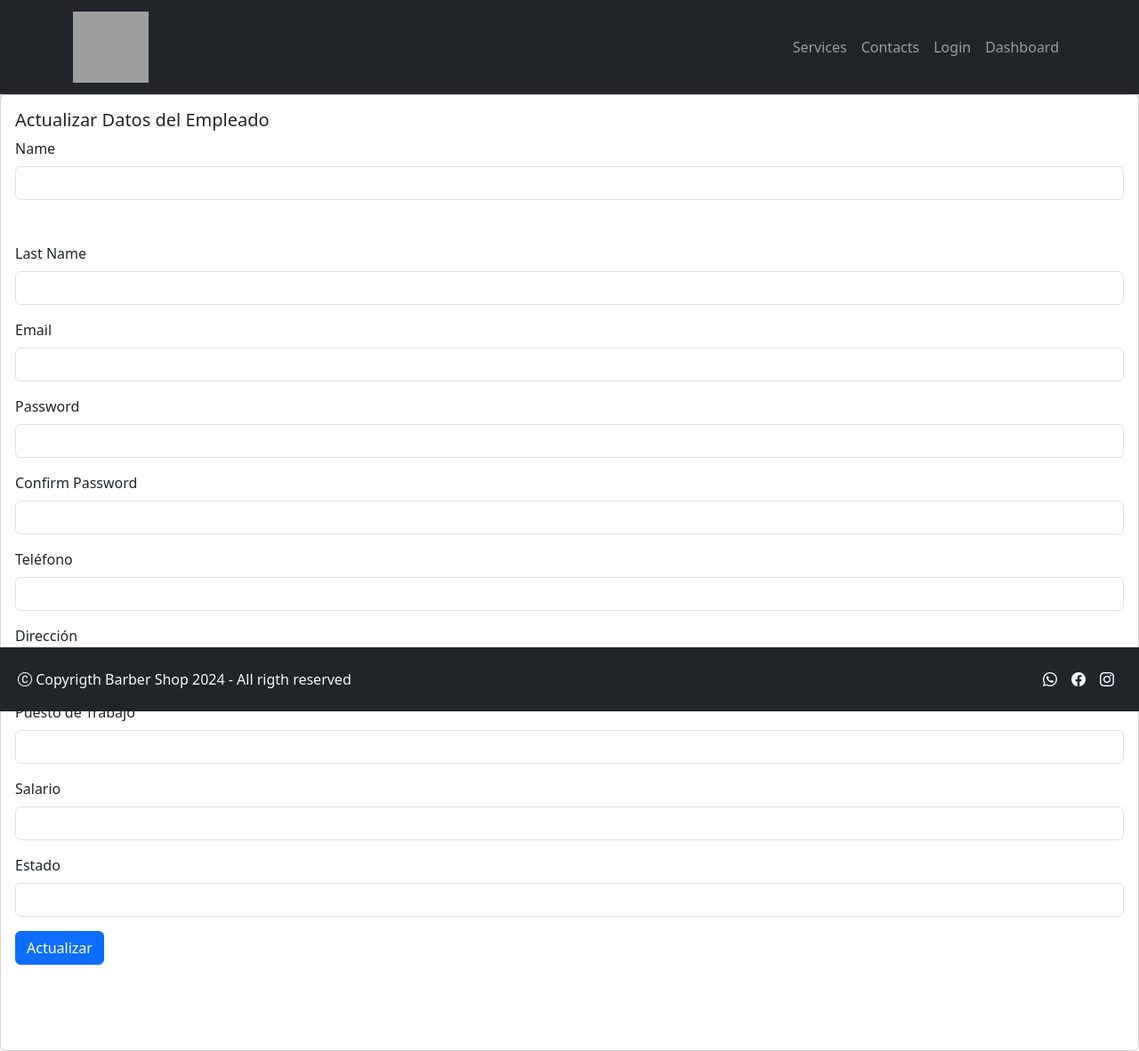
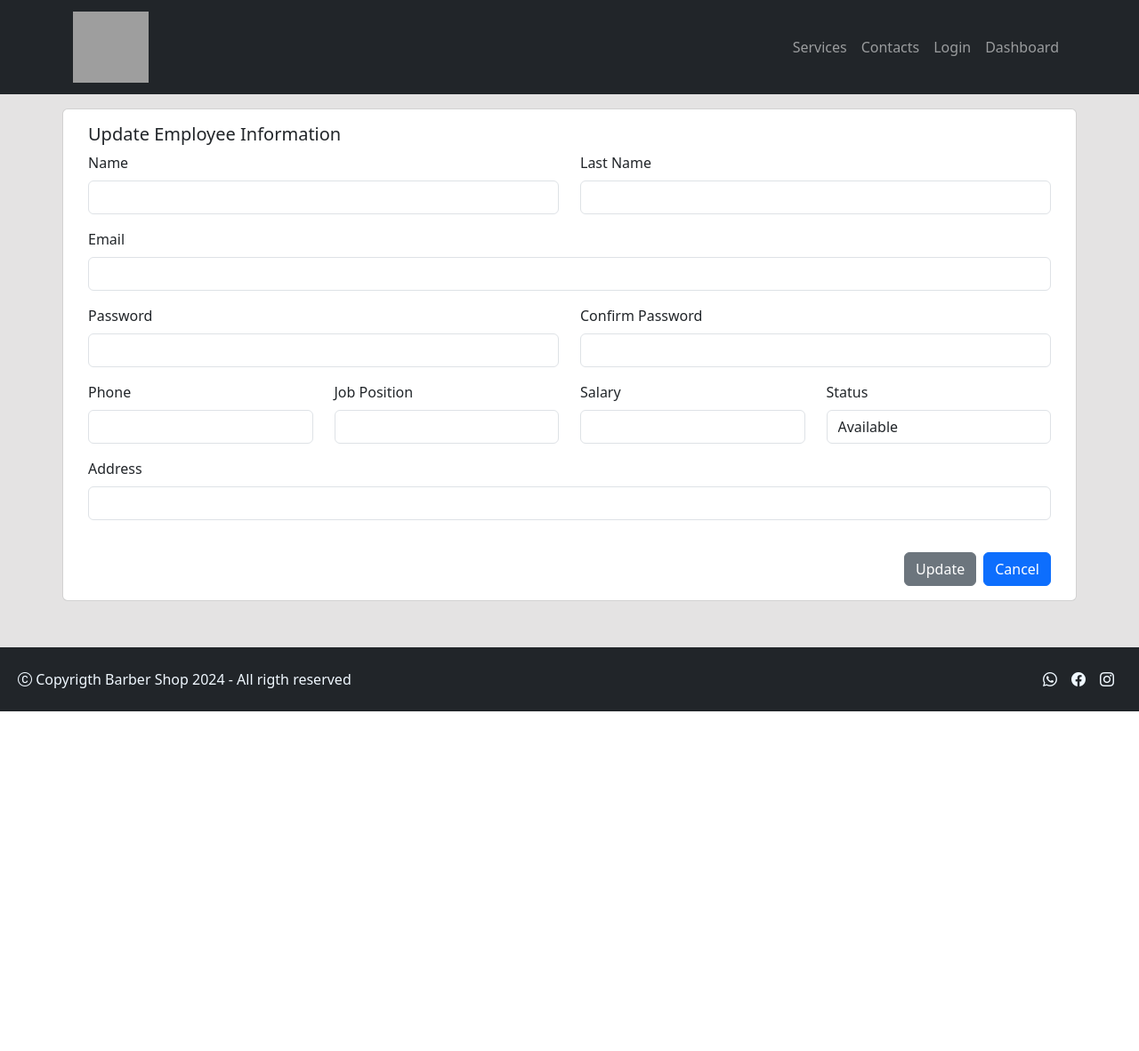
Before and after one commit to 4GeeksAcademy/Barber-Shop, a React app: page /update-employee in a window 1280 px wide. Shown: the whole page at 89% size. After the commit the page ends 800 px from the top, so only its background shows below. Built offline with nearby package versions, Linux system fonts and the light colour scheme; grey boxes are pictures that could not be loaded.

Commit message:
actualizacion dashboard de employee con edit employee

```diff
--- a/src/front/js/component/UpdateEmployeeCard.js
+++ b/src/front/js/component/UpdateEmployeeCard.js
@@ -1,24 +1,32 @@
 import React, { useState, useContext } from 'react';
 import 'bootstrap/dist/css/bootstrap.min.css';
 import { Context } from '../store/appContext';
-import { Link } from 'react-router-dom';
+import { Link, useLocation } from 'react-router-dom';
 import { Alert } from 'react-bootstrap';
-const UpdateEmployeeCard = ({ employee = {} }) => {
-    const [name, setName] = useState(employee.name || '');
-    const [lastName, setLastName] = useState(employee.last_name || '');
-    const [email, setEmail] = useState(employee.email || '');
+
+const UpdateEmployeeCard = ({ onUpdate }) => {
+    const location = useLocation();
+    const { employee } = location.state || {};
+
+    const [name, setName] = useState(employee?.name || '');
+    const [lastName, setLastName] = useState(employee?.last_name || '');
+    const [email, setEmail] = useState(employee?.email || '');
     const [password, setPassword] = useState('');
     const [pass1, setPass1] = useState('');
-    const [pass2, setPass2]= useState('');
-    const [phone, setPhone] = useState(employee.phone || '');
-    const [address, setAddress] = useState(employee.address || '');
-    const [jobPosition, setJobPosition] = useState(employee.job_position || '');
-    const [salary, setSalary] = useState(employee.salary || '');
-    const [status, setStatus] = useState(employee.status || '');
+    const [pass2, setPass2] = useState('');
+    const [phone, setPhone] = useState(employee?.phone || '');
+    const [address, setAddress] = useState(employee?.address || '');
+    const [jobPosition, setJobPosition] = useState(employee?.job_position || '');
+    const [salary, setSalary] = useState(employee?.salary || '');
+    const [status, setStatus] = useState(employee?.status || '');
 
-    const chancePassword = ()=>{
-       pass1 === pass2? setPassword : Alert("The password does not match!")
+    const changePassword = () => {
+        if (pass1 === pass2) {
+            setPassword(pass1);
+        } else {
+            Alert("The passwords do not match!");
         }
+    };
 
     const handleUpdate = () => {
         const updatedEmployee = {
@@ -42,26 +50,27 @@ const UpdateEmployeeCard = ({ employee = {} }) => {
     };
 
     return (
-        <div className="card">
+        <div className="container card mt-3 mb-3">
             <div className="card-body">
-                <h5 className="card-title">Actualizar Datos del Empleado</h5>
-                <div className="mb-5">
-                    <label className="form-label">Name</label>
+                <h5 className="card-title">Update Employee Information</h5>
+                <div className="mb-3 row ">
+                    <div className='col'>
+                        <label className="form-label ">Name</label>
                         <input
                             type="text"
-                        className="form-control"
+                            className="form-control col"
                             value={name}
-                        onChange={(e) => setName(e.target.value)}
-                    />
+                            onChange={(e) => setName(e.target.value)} />
+
                     </div>
-                <div className="mb-3">
-                    <label className="form-label">Last Name</label>
+                    <div className='col'>
+                        <label className="form-label ">Last Name</label>
                         <input
                             type="text"
-                        className="form-control"
+                            className="form-control col"
                             value={lastName}
-                        onChange={(e) => setLastName(e.target.value)}
-                    />
+                            onChange={(e) => setLastName(e.target.value)} />
+                    </div>
                 </div>
                 <div className="mb-3">
                     <label className="form-label">Email</label>
@@ -72,26 +81,27 @@ const UpdateEmployeeCard = ({ employee = {} }) => {
                         onChange={(e) => setEmail(e.target.value)}
                     />
                 </div>
-                <div className="mb-3">
+                <div className='row'>
+                    <div className="mb-3 col">
                         <label className="form-label">Password</label>
                         <input
                             type="password"
-                        className="form-control"
+                            className="form-control col"
                             value={pass1}
-                        onChange={(e) => setPass1(e.target.value)}
-                    />
+                            onChange={(e) => setPass1(e.target.value)} />
                     </div>
-                <div className="mb-3">
+                    <div className="mb-3 col">
                         <label className="form-label">Confirm Password</label>
                         <input
                             type="password"
-                        className="form-control"
+                            className="form-control col"
                             value={pass2}
-                        onChange={(e) => setPass2(e.target.value)}
-                    />
+                            onChange={(e) => setPass2(e.target.value)} />
                     </div>
-                <div className="mb-3">
-                    <label className="form-label">Teléfono</label>
+                </div>
+                <div className='row'>
+                    <div className="mb-3 col">
+                        <label className="form-label">Phone</label>
                         <input
                             type="text"
                             className="form-control"
@@ -99,8 +109,40 @@ const UpdateEmployeeCard = ({ employee = {} }) => {
                             onChange={(e) => setPhone(e.target.value)}
                         />
                     </div>
+                    <div className="mb-3 col ">
+                        <label className="form-label">Job Position</label>
+                        <input
+                            type="text"
+                            className="form-control"
+                            value={jobPosition}
+                            onChange={(e) => setJobPosition(e.target.value)}
+                        />
+                    </div>
+                    <div className="mb-3 col">
+                        <label className="form-label">Salary</label>
+                        <input
+                            type="text"
+                            className="form-control"
+                            value={salary}
+                            onChange={(e) => setSalary(e.target.value)}
+                        />
+                    </div>
+                    <div className="mb-3 col">
+                        <label className="form-label">Status</label>
+                        <select
+                            className="form-control"
+                            value={status}
+                            onChange={(e) => setStatus(e.target.value)}
+                        >
+                            <option value="available">Available</option>
+                            <option value="holiday">Holiday</option>
+                            <option value="dayOff">Day Off</option>
+                        </select>
+                    </div>
+                </div>
+
                 <div className="mb-3">
-                    <label className="form-label">Dirección</label>
+                    <label className="form-label">Address</label>
                     <input
                         type="text"
                         className="form-control"
@@ -108,36 +150,19 @@ const UpdateEmployeeCard = ({ employee = {} }) => {
                         onChange={(e) => setAddress(e.target.value)}
                     />
                 </div>
-                <div className="mb-3">
-                    <label className="form-label">Puesto de Trabajo</label>
-                    <input
-                        type="text"
-                        className="form-control"
-                        value={jobPosition}
-                        onChange={(e) => setJobPosition(e.target.value)}
-                    />
+
+                <div className='d-grid gap-2 d-md-flex justify-content-md-end'>
+                    <Link to="/dashboard">
+                        <button className="btn btn-secondary" onClick={handleUpdate}>
+                            Update
+                        </button>
+                    </Link>
+                    <Link to="/dashboard">
+                        <button className="btn btn-primary">
+                            Cancel
+                        </button>
+                    </Link>
                 </div>
-                <div className="mb-3">
-                    <label className="form-label">Salario</label>
-                    <input
-                        type="text"
-                        className="form-control"
-                        value={salary}
-                        onChange={(e) => setSalary(e.target.value)}
-                    />
-                </div>
-                <div className="mb-3">
-                    <label className="form-label">Estado</label>
-                    <input
-                        type="text"
-                        className="form-control"
-                        value={status}
-                        onChange={(e) => setStatus(e.target.value)}
-                    />
-                </div>
-                <Link to="/dashboard"><button className="btn btn-primary " style={{marginBottom: "80px"}} onClick={handleUpdate}>
-                    Actualizar
-                </button></Link>
             </div>
         </div>
     );
--- a/src/front/js/component/footer.js
+++ b/src/front/js/component/footer.js
@@ -3,8 +3,8 @@ import "../../styles/login.css";
 import "bootstrap/dist/css/bootstrap.min.css";
 
 export const Footer = () => (
-	<footer>
-		<nav className="navbar fixed-bottom footer bg-dark">
+	<footer className="mt-auto fixed-bottom">
+		<nav className="navbar mt-auto  bg-dark">
 			<div className="container-fluid">
 				<p className="text ms-2 mt-3"><i className="bi bi-c-circle">  </i>Copyrigth Barber Shop 2024 - All rigth reserved </p>
 				<div className="icon">
--- a/src/front/js/pages/Dashboard.js
+++ b/src/front/js/pages/Dashboard.js
@@ -13,12 +13,18 @@ import BookAppointment from '../component/BookAppointment';
 const Dashboard = () => {
     const { store, actions } = useContext(Context);
     const [activeTab, setActiveTab] = useState("tab1");
+
     const navigate = useNavigate();
+    const handleEdit = (employee) => {
+        navigate('/update-employee', { state: { employee } });
+    };
+
     useEffect(() => {
-        if (localStorage.getItem("jwt_token")){
+        if (localStorage.getItem("jwt_token")) {
             actions.getProfessional(),
                 actions.getCustomer()
-        } else{ navigate("/login")
+        } else {
+            navigate("/login")
 
         }
 
@@ -36,14 +42,14 @@ const Dashboard = () => {
                 <button className="m-auto nav-item btn btn-warning fw-bold" onClick={() => handleTabClick('tab2')}>All Customers</button>
                 <button className="m-auto nav-item btn btn-warning fw-bold" onClick={() => handleTabClick('tab3')}>All Appointment</button>
             </div>
-            <div className="content mt-3">
+            <div className="content mt-3 card-group">
                 {activeTab === 'tab1' && <div>
                     <EmployeeCard />
                 </div>}
                 {activeTab === 'tab2' && <div>
                     <CustomerCard />
                 </div>}
-                {activeTab === 'tab3' && <div>
+                {activeTab === 'tab3' && <div className='container'>
                     <table class="table">
 
                         <thead>
--- a/src/front/styles/footer.css
+++ b/src/front/styles/footer.css
@@ -1,6 +1,7 @@
 .footer{
     background-color: rgba(0, 0, 0, 0.968);
-
+    position: sticky;
+    position: relative;
 }
 .text{
     color: aliceblue;
```
Also changed, not shown: src/front/js/component/EmployeeCard.js (+11 -7 lines), src/front/js/store/flux.js (+27 -4 lines). Lines whose indentation alone changed are shown as unchanged.
